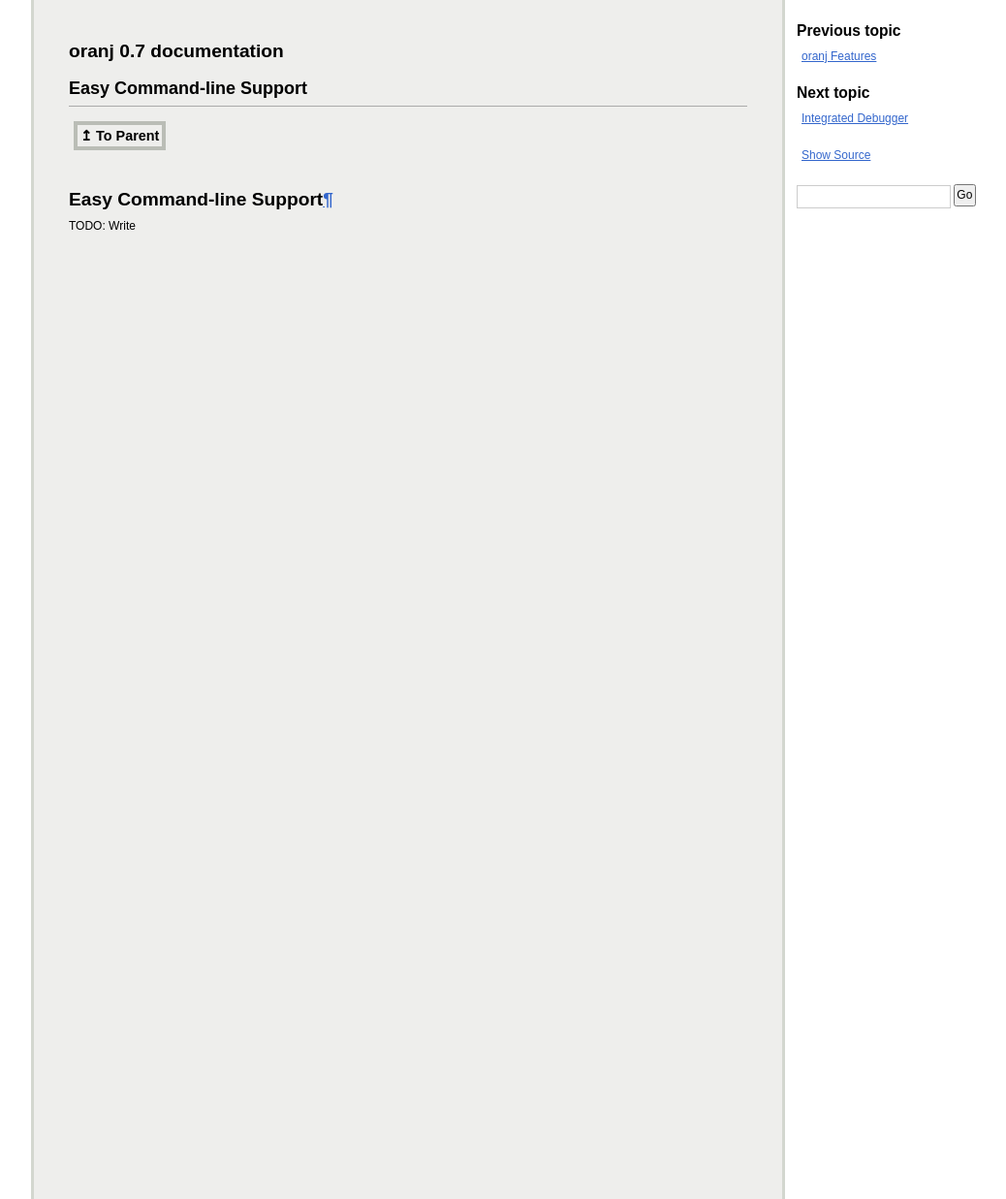
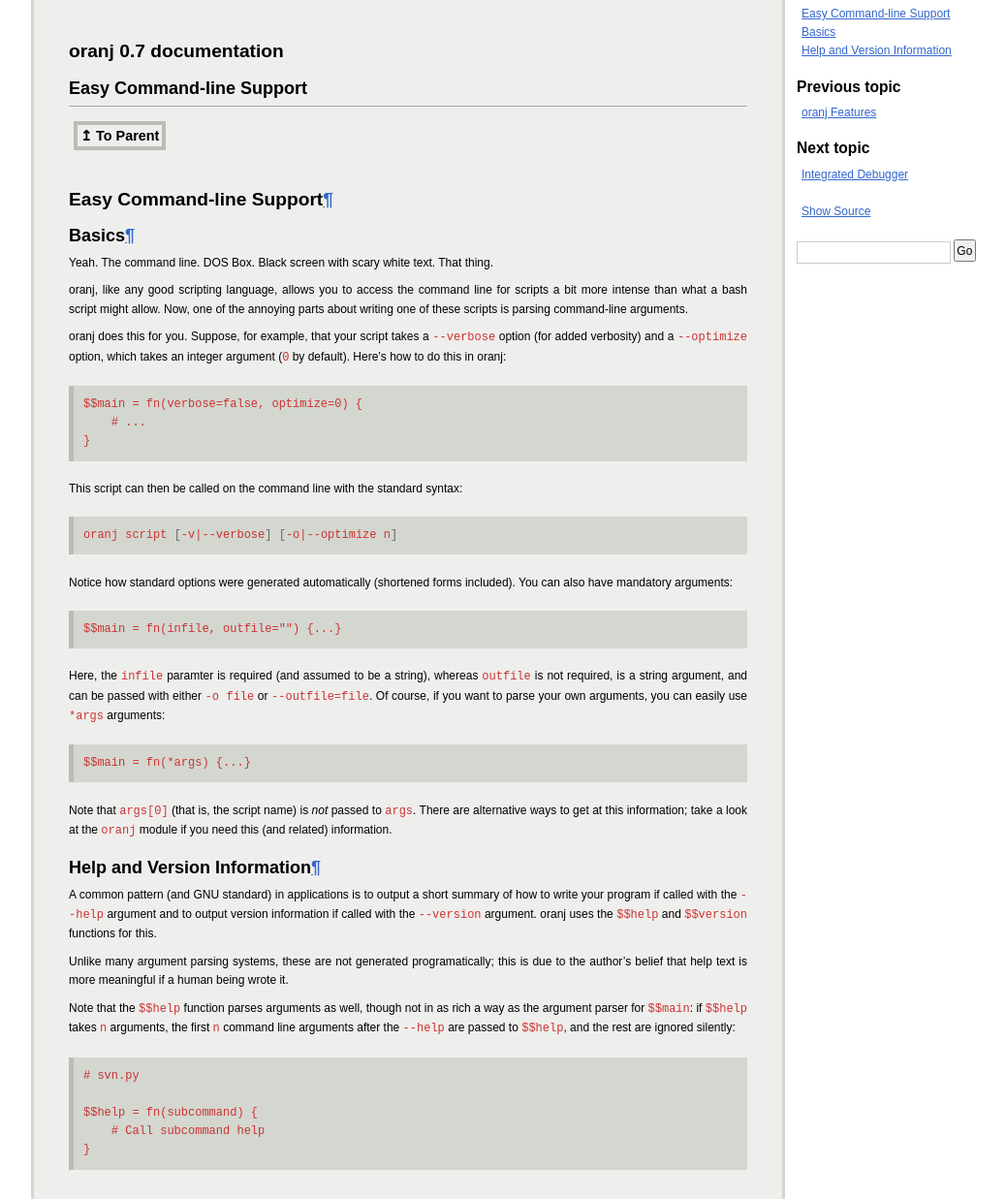
Before and after one commit to pavpanchekha/oranj, a Sphinx documentation site: the page built from doc/features/cli.rst, in a window 1280 px wide. Shown: the whole page at 97% size, without its empty margins (218-1256 px from the left). Built offline with Sphinx 7.4.7, drawn with Linux system fonts in a browser that asks for light colours; pages that are not in the unit, such as notebooks, are missing from menus.

Commit message:
Added TODO file; extracted debugger code; documentation updates

```diff
--- /dev/null
+++ b/TODO.txt
@@ -0,0 +1,5 @@
+This is the TODO/minor bug list for oranj.
+ * Fix parsing bug when parsing ``f(a, b)``
+ * Allow subtopics in --help option
+ * Fix imports
+ * Find better place for ``intp.quit()``
--- a/doc/features/cli.rst
+++ b/doc/features/cli.rst
@@ -6,4 +6,67 @@
     CLI
     Argument Parsing
 
-TODO: Write
+Basics
+------
+
+Yeah. The command line. DOS Box. Black screen with scary white text. That
+thing.
+
+oranj, like any good scripting language, allows you to access the command
+line for scripts a bit more intense than what a bash script might allow.
+Now, one of the annoying parts about writing one of these scripts is
+parsing command-line arguments.
+
+oranj does this for you. Suppose, for example, that your script takes a
+``--verbose`` option (for added verbosity) and a ``--optimize`` option,
+which takes an integer argument (``0`` by default). Here's how to do this
+in oranj::
+
+    $$main = fn(verbose=false, optimize=0) {
+        # ...
+    }
+
+This script can then be called on the command line with the standard syntax:
+
+.. code-block:: sh
+
+    oranj script [-v|--verbose] [-o|--optimize n]
+
+Notice how standard options were generated automatically (shortened forms
+included). You can also have mandatory arguments::
+
+    $$main = fn(infile, outfile="") {...}
+
+Here, the ``infile`` paramter is required (and assumed to be a string),
+whereas ``outfile`` is not required, is a string argument, and can be
+passed with either ``-o file`` or ``--outfile=file``. Of course, if you
+want to parse your own arguments, you can easily use ``*args`` arguments::
+
+    $$main = fn(*args) {...}
+
+Note that ``args[0]`` (that is, the script name) is *not* passed to
+``args``. There are alternative ways to get at this information; take a
+look at the :mod:`oranj` module if you need this (and related) information.
+
+Help and Version Information
+----------------------------
+
+A common pattern (and GNU standard) in applications is to output a short
+summary of how to write your program if called with the ``--help`` argument
+and to output version information if called with the ``--version`` argument.
+oranj uses the ``$$help`` and ``$$version`` functions for this.
+
+Unlike many argument parsing systems, these are not generated
+programatically; this is due to the author's belief that help text is more
+meaningful if a human being wrote it.
+
+Note that the ``$$help`` function parses arguments as well, though not in
+as rich a way as the argument parser for ``$$main``: if ``$$help`` takes
+``n`` arguments, the first ``n`` command line arguments after the ``--help``
+are passed to ``$$help``, and the rest are ignored silently::
+
+    # svn.py
+
+    $$help = fn(subcommand) {
+        # Call subcommand help
+    }
```
Also changed, not shown: 6 other files.
